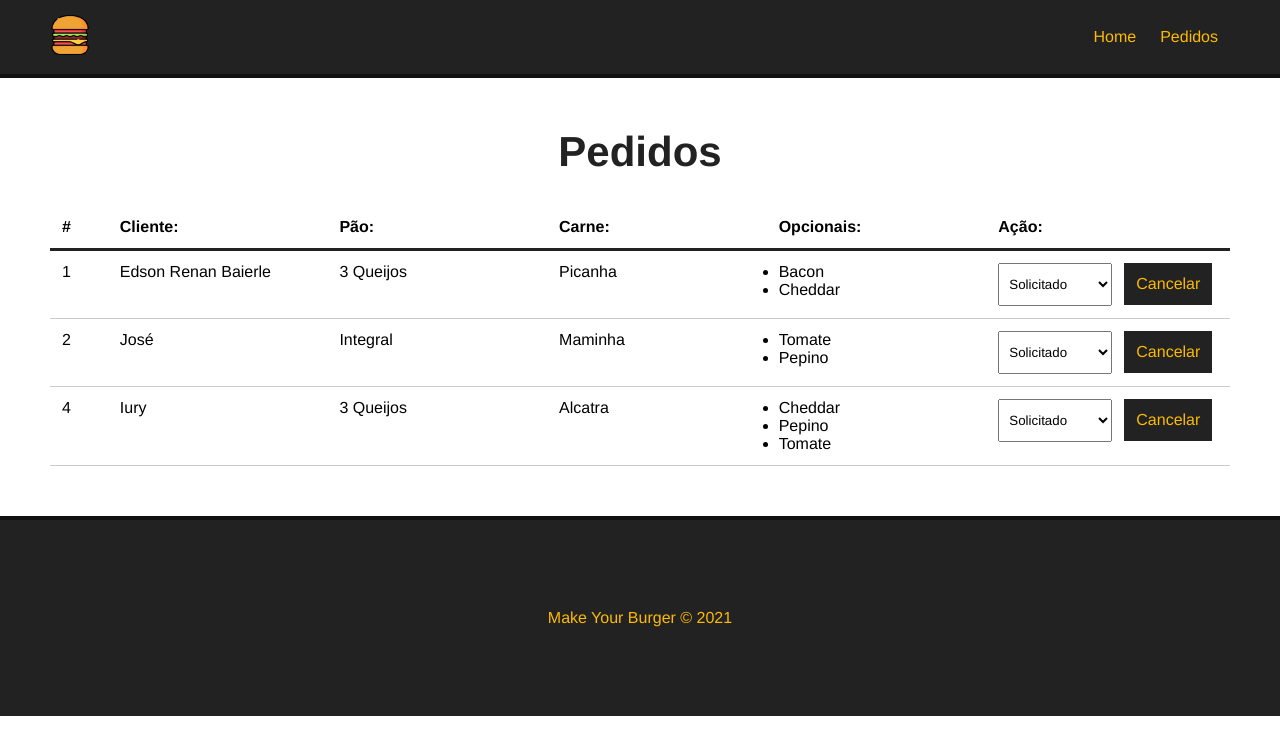
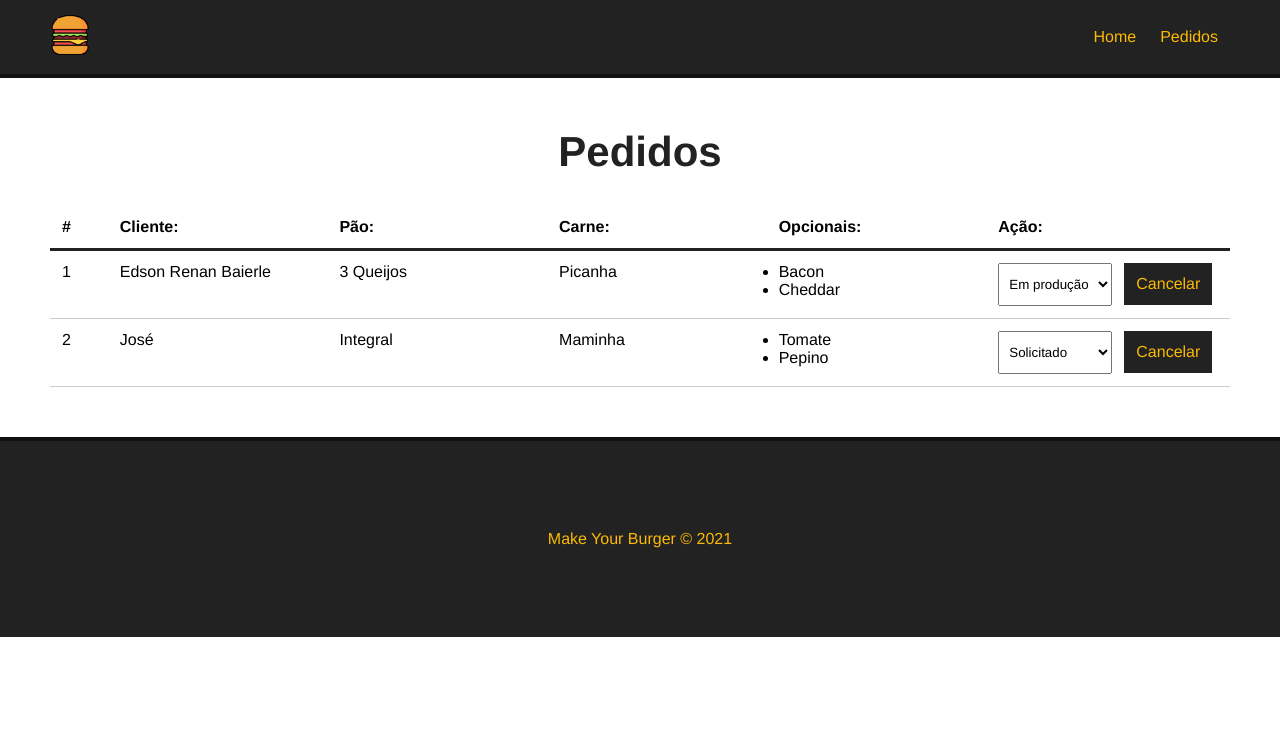
Before and after one commit to edsonrenanbaierle/Make-Your-Burger, a Vue app: page /pedidos in a window 1280 px wide. Shown: the top 754 px of the page. Built offline with nearby package versions, Linux system fonts and the light colour scheme; data requests are answered from the project's data file.

Commit message:
Realizado atualização dos status do pedido, e termino do projeto

```diff
--- a/db/db.json
+++ b/db/db.json
@@ -86,7 +86,7 @@
         "Bacon",
         "Cheddar"
       ],
-      "status": "Solicitado",
+      "status": "Em produção",
       "id": 1
     },
     {
@@ -99,18 +99,6 @@
       ],
       "status": "Solicitado",
       "id": 2
-    },
-    {
-      "nome": "Iury",
-      "carne": "Alcatra",
-      "pao": "3 Queijos",
-      "opcionais": [
-        "Cheddar",
-        "Pepino",
-        "Tomate"
-      ],
-      "status": "Solicitado",
-      "id": 4
     }
   ]
 }
--- a/src/components/Dashboard.vue
+++ b/src/components/Dashboard.vue
@@ -1,5 +1,6 @@
 <template>
   <div id="burger-table">
+    <Message :msg="msg" v-show="msg"/>
     <div>
       <div id="burger-table-heading">
         <div class="order-id">#</div>
@@ -24,7 +25,7 @@
           </ul>
         </div>
         <div>
-          <select name="status" class="status">
+          <select name="status" class="status" @change="updateBurger($event, burger.id)">
             <option value="">Selecione</option>
             <option v-for="stats in status" :key="stats.id" :value="stats.tipo" :selected="burger.status == stats.tipo">{{stats.tipo}}</option>
           </select>
@@ -36,13 +37,18 @@
 </template>
 
 <script>
+import Message from './Message.vue'
 export default {
   name: 'Dashboar',
+  components: {
+    Message
+  },
   data() {
     return{
       burgers: null,
       burger_id: null,
-      status: []
+      status: [],
+      msg: null
     }
   },
   methods: {
@@ -69,8 +75,34 @@ export default {
       const res = req.json()
 
       //msg
+      this.msg = `Pedido excluido com sucesso!`
+
+      setTimeout(() => {
+        this.msg = ''
+      }, 3000);
 
       this.getPedidos()
+    },
+    async updateBurger(e, id){
+
+      const option = e.target.value
+
+      const dataJson = JSON.stringify({status: option})
+
+      const req = await fetch(`http://localhost:3000/burgers/${id}`, {
+        method: 'PATCH',
+        headers: {'Content-Type': 'Application/json'},
+        body: dataJson
+      })
+
+      const res= req.json()
+
+      //msg
+      this.msg = `Pedido atualizado com sucesso!`
+
+      setTimeout(() => {
+        this.msg = ''
+      }, 3000);
     }
   },
   mounted() {
```
